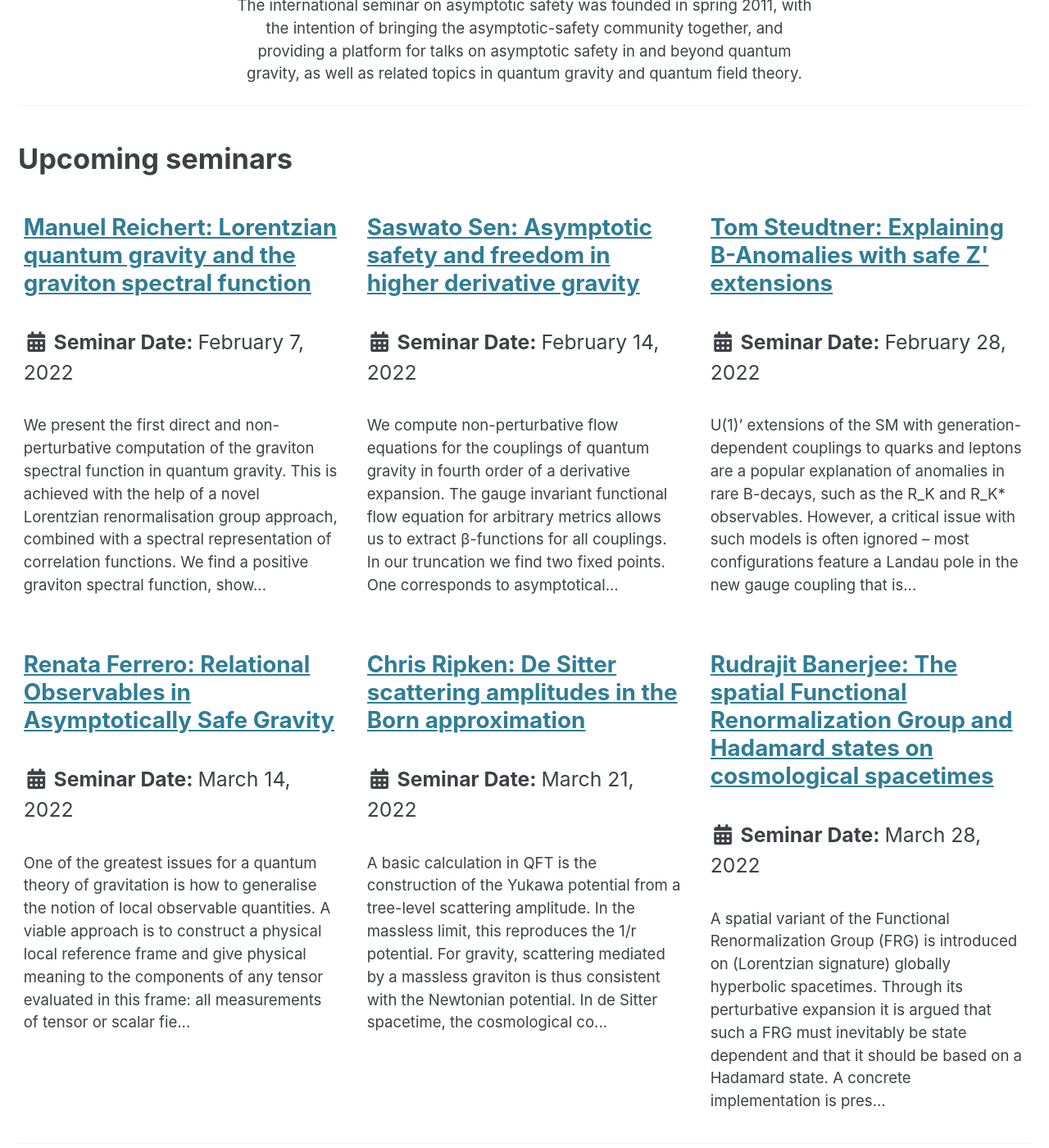
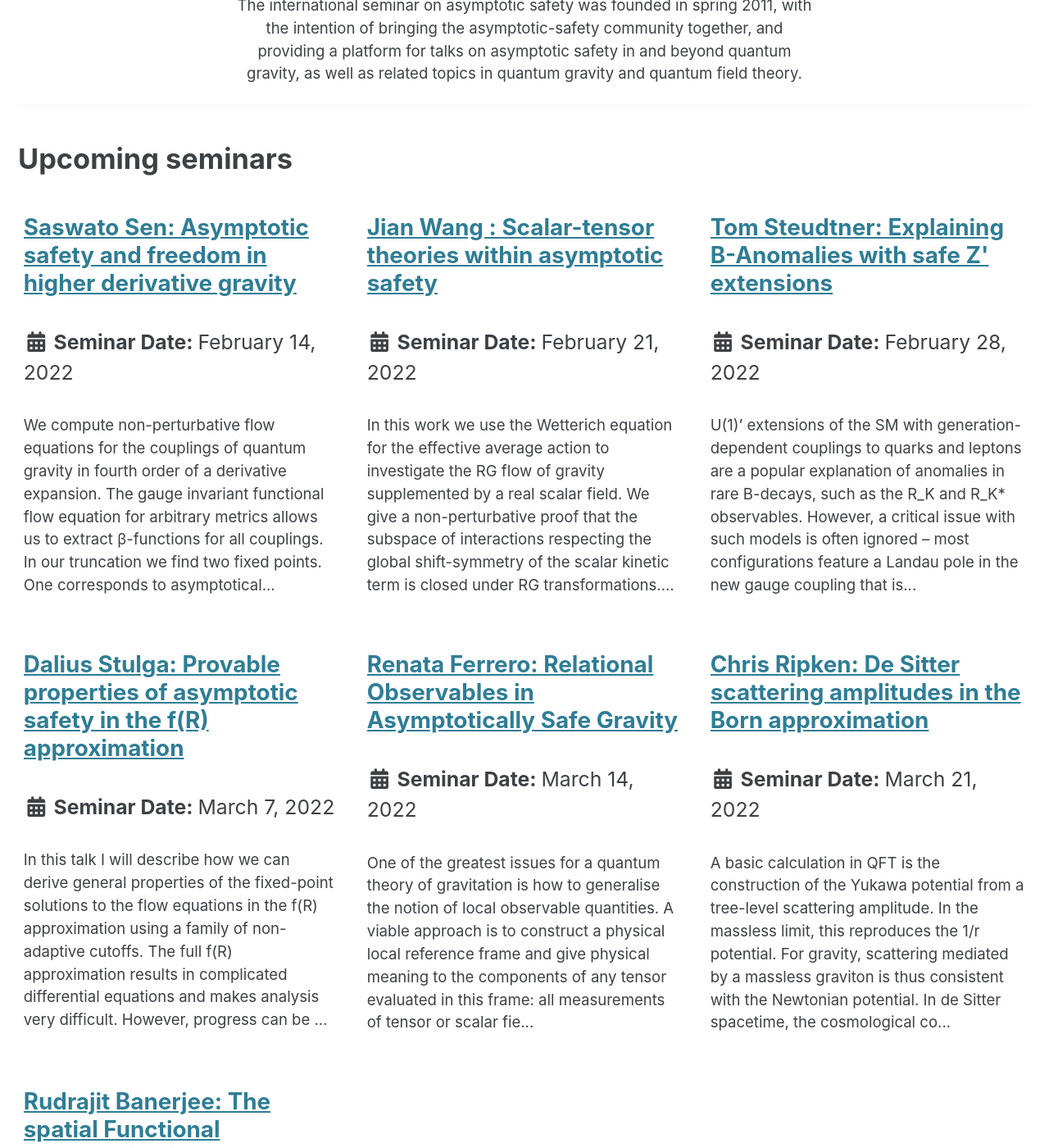
Before and after one commit to aaron-hd/as-website, a Jekyll site: the page built from index.md, in a window 1280 px wide and 1400 px high, scrolled down 531 px. Shown: the whole window at 82% size. Built offline with Jekyll 4.4.1, drawn with Linux system fonts in a browser that asks for light colours; cached includes are drawn as plain includes.

Commit message:
update posts

```diff
--- /dev/null
+++ b/_posts/2022-02-21-Jian-Wang.md
@@ -0,0 +1,7 @@
+---
+title: "Jian Wang : Scalar-tensor theories within asymptotic safety"
+published: "true"
+category: "future"
+---
+
+In this work we use the Wetterich equation for the effective average action to investigate the RG flow of gravity supplemented by a real scalar field. We give a non-perturbative proof that the subspace of interactions respecting the global shift-symmetry of the scalar kinetic term is closed under RG transformations. Subsequently, we compute the beta functions in an approximation comprising the Einstein-Hilbert action supplemented by the shift-symmetric quartic scalar self-interaction and the two lowest order shift-symmetric interactions coupling scalar-bilinears to the spacetime curvature. The computation utilizes the background field method with an arbitrary background, demonstrating that the results are manifestly background independent. Our beta functions exhibit an interacting fixed point suitable for Asymptotic Safety, where all matter interactions are non-vanishing. We will also discuss the relation of our findings with previous results in the literature.
--- /dev/null
+++ b/_posts/2022-03-07-Dalius-Stulga.md
@@ -0,0 +1,7 @@
+---
+title: "Dalius Stulga: Provable properties of asymptotic safety in the f(R) approximation"
+published: "true"
+category: "future"
+---
+
+In this talk I will describe how we can derive general properties of the fixed-point solutions to the flow equations in the f(R) approximation using a family of non-adaptive cutoffs. The full f(R) approximation results in complicated differential equations and makes analysis very difficult. However, progress can be made using analytic approaches. Firstly, solving the flow equations asymptotically at large curvature allows us to conclude that there are discrete set of fixed-point solutions. We can then use Sturm-Liouville techniques to draw conclusions about the properties of these fixed points and their eigenoperator spectrum.
```
Also changed, not shown: _posts/2022-02-07-Manuel-Reichert.md (+0 -2 lines).
